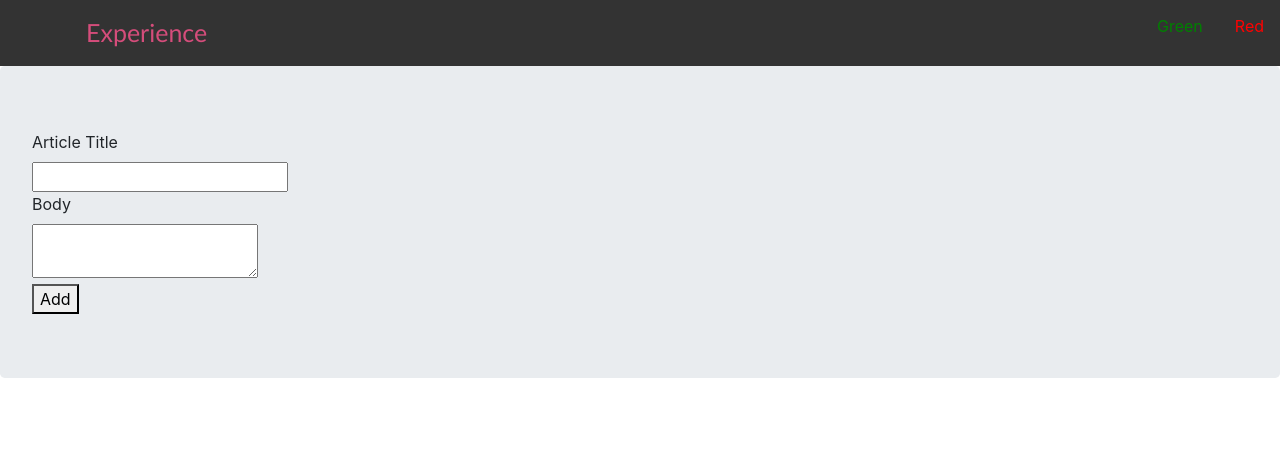
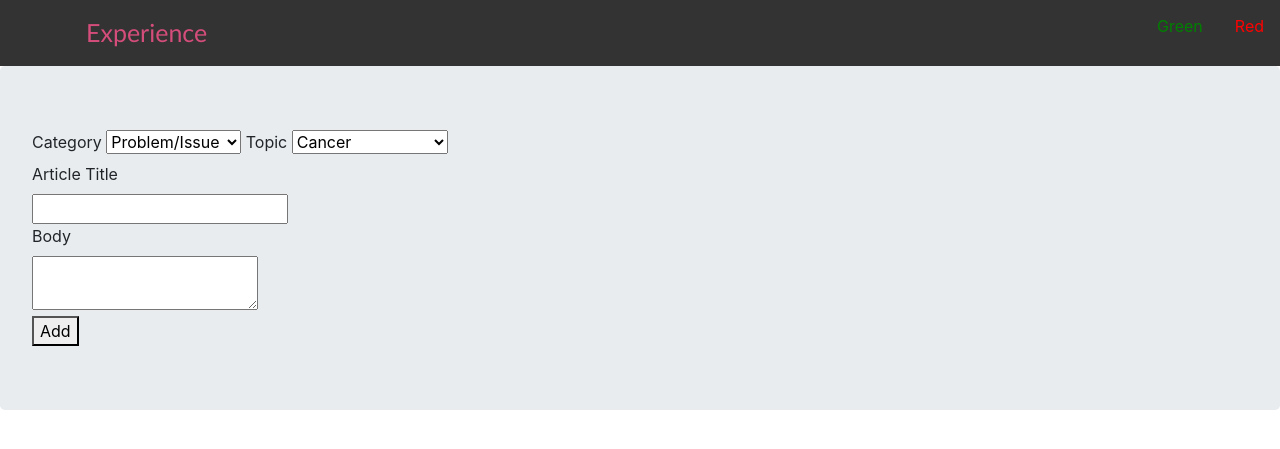
Before and after one commit to ahmad307/experience, a Django app: page /stories/create_article in a window 1280 px wide. Shown: the top 449 px of the page. Run offline with Django 3.2, Linux system fonts and the light colour scheme; some libraries are stand-ins or nearby versions.

Commit message:
Completed creating article user side

```diff
--- a/stories/views.py
+++ b/stories/views.py
@@ -46,4 +46,4 @@ def login(request):
 def create_article(request):
     # TODO: Handle create article requests
     if request.method == 'GET':
-        return render(request, 'new_article.html')
+        return render(request, 'new_article.html', {'user_name': 'Ahmad'})
--- a/templates/new_article.html
+++ b/templates/new_article.html
@@ -18,13 +18,75 @@
 
 <div class="jumbotron">
     <form action="/stories/create_article" method="get">
-        <label for="title">Article Title</label><br>
-        <input type="text" name="title" id="title"><br>
-        <label for="body">Body</label><br>
-        <textarea name="body" id="body"></textarea><br>
-        <button type="submit">Add</button>
+        <div>
+            <label for="category">Category</label>
+            <select id="category">
+                <option>Problem/Issue</option>
+                <option>Place/Location</option>
+            </select>
+            <label for="topic">Topic</label>
+            <select id="topic"></select>
+        </div>
+        <div>
+            <label for="title">Article Title</label><br>
+            <input type="text" name="title" id="title"><br>
+            <label for="body">Body</label><br>
+            <textarea name="body" id="body"></textarea><br>
+            <button type="submit">Add</button>
+        </div>
     </form>
 </div>
 </body>
-<script></script>
+<script src="https://code.jquery.com/jquery-3.4.0.min.js" integrity="sha256-BJeo0qm959uMBGb65z40ejJYGSgR7REI4+CW1fNKwOg=" crossorigin="anonymous"></script>
+<script type="text/javascript">
+    let user_name = "{{ user_name }}";
+    const problem_topics = [
+        "Cancer",
+        "Anxiety",
+        "Work Stress",
+        "Impost Syndrome"
+    ];
+    const places_topics = [
+        "Cairo",
+        "New York City",
+        "Shanghai"
+    ];
+    function fillTopics(topics) {
+        $('#topic').empty();
+        for (let i = 0; i < topics.length; i++) {
+            $('#topic').append('<option>' + topics[i] + '</option>');
+        }
+    }
+    function setTitle() {
+        /*
+        * Sets appropriate title according to chosen category
+        * and topic.
+        */
+        let title = $('#title');
+        if ($('#category option:selected').text() === 'Place/Location') {
+            let str = user_name + "'s ";
+            str += 'Experience in ' + $('#topic option:selected').text();
+            title.val(str);
+        } else {
+            let str = 'How ' + user_name + ' Dealt With ' +
+                $('#topic option:selected').text();
+            title.val(str);
+        }
+    }
+    $(document).ready(function () {
+        // Set topic initial options
+        fillTopics(problem_topics);
+
+        $('#category').on('change', function () {
+            if (this.value === 'Place/Location')
+                fillTopics(places_topics);
+            else
+                fillTopics(problem_topics);
+            setTitle();
+        });
+        $('#topic').on('change', function () {
+            setTitle();
+        });
+    });
+</script>
 </html>
```
